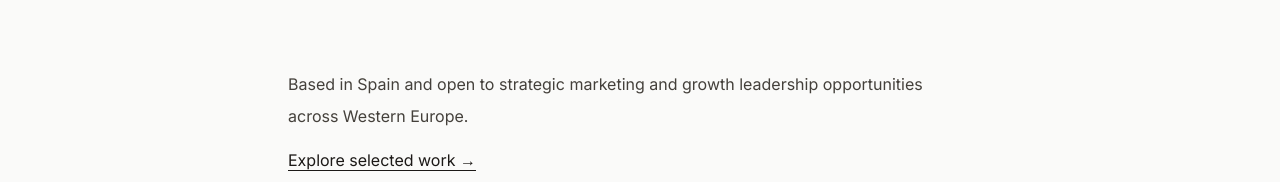
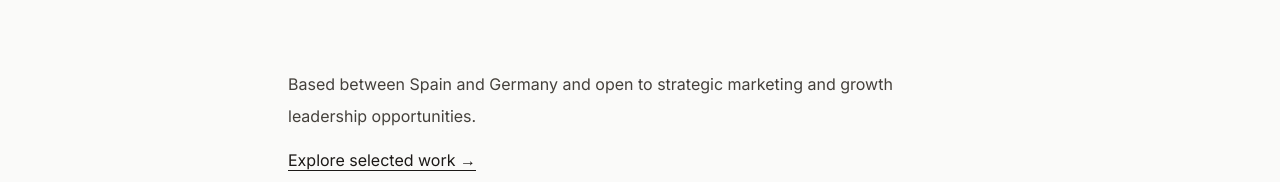
Before and after one commit to juliocesar2400/julio-site, a Next.js app: page / in a window 1280 px wide. Shown: the part 1295-1477 px from the top of the page. Built offline with nearby package versions, Linux system fonts and the light colour scheme.

Commit message:
homedescription

```diff
--- a/app/page.tsx
+++ b/app/page.tsx
@@ -107,8 +107,8 @@ export default function Home() {
 
       <section className="max-w-2xl">
         <p className="text-stone-700 leading-8">
-          Based in Spain and open to strategic marketing and growth leadership
-          opportunities across Western Europe.
+          Based between Spain and Germany and open to strategic marketing and growth leadership
+          opportunities.
         </p>
 
         <p className="mt-4">
```
